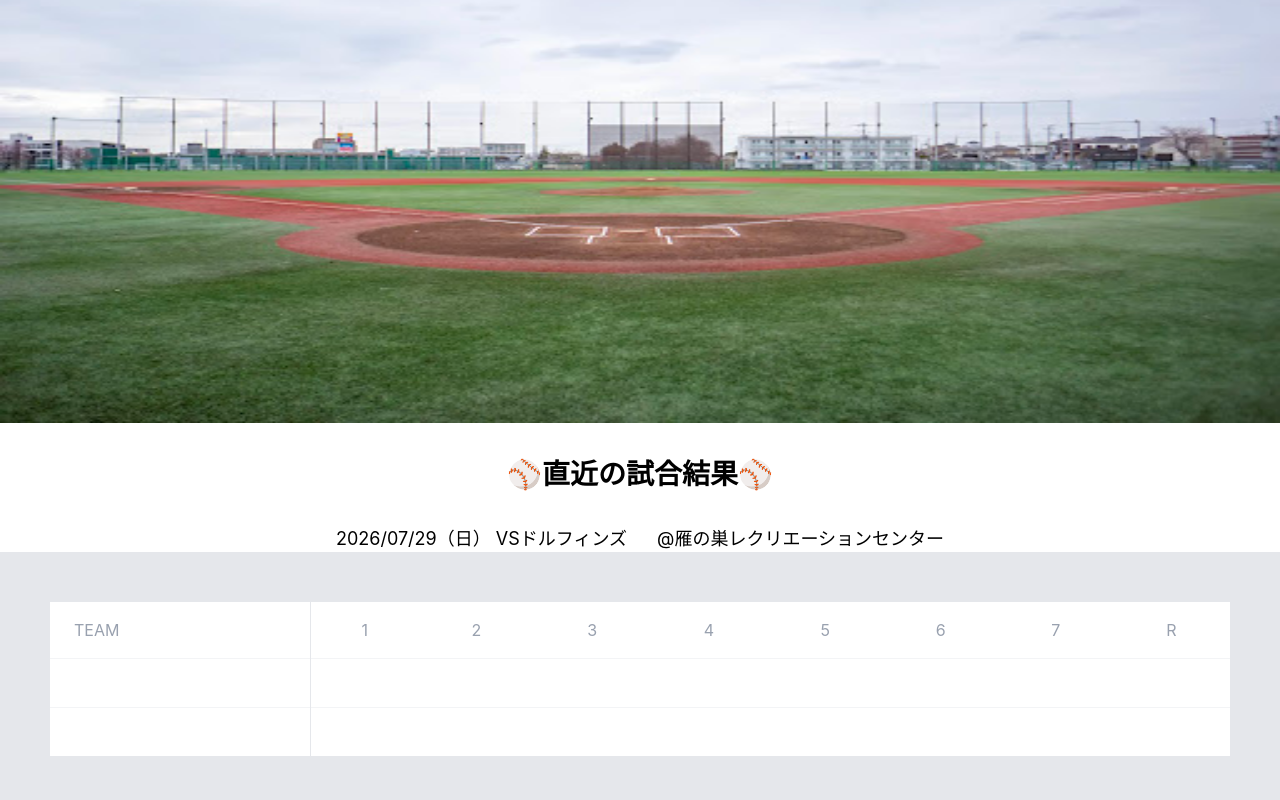
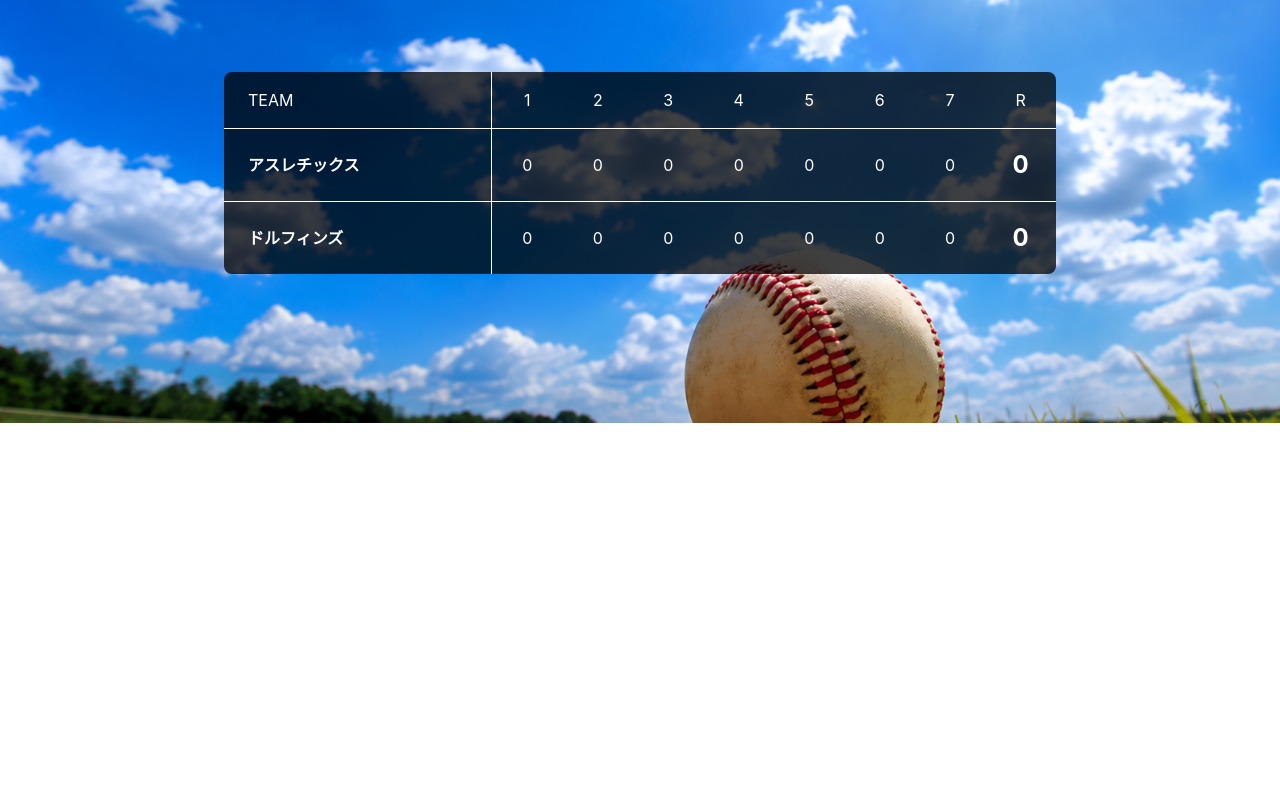
Before and after one commit to hibiki0324-gif/Athletics, a React (Vite) app in the folder frontend/: page / in a window 1280 px wide. Shown: the part 280-1080 px from the top of the page. Built offline with nearby package versions, Linux system fonts and the light colour scheme.

Commit message:
スコアボード修正

```diff
--- a/frontend/src/App.tsx
+++ b/frontend/src/App.tsx
@@ -1,7 +1,6 @@
 import Footer from "./components/layout/Footer"
 import Header from "./components/layout/Header"
-import RecentResults from "./components/top/RecentResults"
-import ScoreBoard from "./components/top/ScoreBoard"
+import Card from "./components/top/card"
 import TopImage from "./components/top/TopImage"
 
 function App() {
@@ -11,8 +10,7 @@ function App() {
       <Header />
         <main className="flex-1">
           <TopImage />
-          <RecentResults />
-          <ScoreBoard />
+          <Card />
         </main>
       <Footer />
     </div>
--- /dev/null
+++ b/frontend/src/components/top/Card.tsx
@@ -0,0 +1,9 @@
+
+function Card(){
+    return(
+        <div className="w-full h-[500px]">
+        </div>
+    )
+};
+
+export default Card;
--- a/frontend/src/components/top/ScoreBoard.tsx
+++ /dev/null
@@ -1,56 +0,0 @@
-
-function ScoreBoard(){
-    return(
-        <div>
-            <div className="flex justify-center text-[18px]">
-                <p>2026/07/29（日） VSドルフィンズ</p>
-                <p className="pl-[30px]">@雁の巣レクリエーションセンター</p>
-            </div>
-            <div className="w-full bg-gray-200 p-[50px] mb-[50px]">
-                <div className="bg-white">
-                    <table className="w-full border-collapse">
-                        <thead>
-                            <tr className="text-gray-400">
-                                <th className="border-r border-gray-200 px-6 py-4 text-left font-normal">TEAM</th>
-                                <th className="px-4 py-4 font-normal">1</th>
-                                <th className="px-4 py-4 font-normal">2</th>
-                                <th className="px-4 py-4 font-normal">3</th>
-                                <th className="px-4 py-4 font-normal">4</th>
-                                <th className="px-4 py-4 font-normal">5</th>
-                                <th className="px-4 py-4 font-normal">6</th>
-                                <th className="px-4 py-4 font-normal">7</th>
-                                <th className="px-4 py-4 font-normal">R</th>
-                            </tr>
-                        </thead>
-                        <tbody>
-                            <tr className="border-t border-gray-100">
-                                <th className="border-r border-gray-200 px-6 py-6 text-left font-bold"></th>
-                                <td className="px-4 py-6"></td>
-                                <td className="px-4 py-6"></td>
-                                <td className="px-4 py-6"></td>
-                                <td className="px-4 py-6"></td>
-                                <td className="px-4 py-6"></td>
-                                <td className="px-4 py-6"></td>
-                                <td className="px-4 py-6"></td>
-                                <td className="text-center text-2xl font-bold"></td>
-                            </tr>
-                            <tr className="border-t border-gray-100">
-                                <th className="border-r border-gray-200 px-6 py-6 text-left font-bold"></th>
-                                <td className="px-4 py-6"></td>
-                                <td className="px-4 py-6"></td>
-                                <td className="px-4 py-6"></td>
-                                <td className="px-4 py-6"></td>
-                                <td className="px-4 py-6"></td>
-                                <td className="px-4 py-6"></td>
-                                <td className="px-4 py-6"></td>
-                                <td className="text-center text-2xl font-bold"></td>
-                            </tr>
-                        </tbody>
-                    </table>
-                </div>
-            </div>
-        </div>
-    )
-};
-
-export default ScoreBoard;
--- a/frontend/src/components/top/TopImage.tsx
+++ b/frontend/src/components/top/TopImage.tsx
@@ -1,10 +1,50 @@
-import main from '../../assets/main.jpg'
+import main from '../../assets/mainvisual.png'
 
 function TopImage(){
     return(
-        <div>
-            {/*ダミー画像配置*/}
-            <img src={main} className='w-[100%] h-[500px]'></img>
+        <div className='relative w-full h-[500px] overflow-hidden flex items-center justify-center'>
+            <img src={main} alt="試合風景・チーム写真" className="absolute inset-0 w-full h-full object-cover"/>
+            <div className="relative z-10 bg-black/75 rounded-lg w-[65%]">
+                <table className="w-full border-collapse">
+                    <thead>
+                        <tr className="text-gray-400 text-white">
+                            <th className="border-r px-6 py-4 text-left font-normal">TEAM</th>
+                            <th className="px-4 py-4 font-normal">1</th>
+                            <th className="px-4 py-4 font-normal">2</th>
+                            <th className="px-4 py-4 font-normal">3</th>
+                            <th className="px-4 py-4 font-normal">4</th>
+                            <th className="px-4 py-4 font-normal">5</th>
+                            <th className="px-4 py-4 font-normal">6</th>
+                            <th className="px-4 py-4 font-normal">7</th>
+                            <th className="px-4 py-4 font-normal">R</th>
+                        </tr>
+                    </thead>
+                    <tbody>
+                        <tr className="border-t text-white">
+                            <th className="border-r px-6 py-6 text-left font-bold text-white">アスレチックス</th>
+                            <td className="px-4 py-6 text-center">0</td>
+                            <td className="px-4 py-6 text-center">0</td>
+                            <td className="px-4 py-6 text-center">0</td>
+                            <td className="px-4 py-6 text-center">0</td>
+                            <td className="px-4 py-6 text-center">0</td>
+                            <td className="px-4 py-6 text-center">0</td>
+                            <td className="px-4 py-6 text-center">0</td>
+                            <td className="text-center text-2xl font-bold">0</td>
+                        </tr>
+                        <tr className="border-t text-white">
+                            <th className="border-r px-6 py-6 text-left font-bold text-white">ドルフィンズ</th>
+                            <td className="px-4 py-6 text-center">0</td>
+                            <td className="px-4 py-6 text-center">0</td>
+                            <td className="px-4 py-6 text-center">0</td>
+                            <td className="px-4 py-6 text-center">0</td>
+                            <td className="px-4 py-6 text-center">0</td>
+                            <td className="px-4 py-6 text-center">0</td>
+                            <td className="px-4 py-6 text-center">0</td>
+                            <td className="text-center text-2xl font-bold">0</td>
+                        </tr>
+                    </tbody>
+                </table>
+            </div>
         </div>
     )
 };
```
Also changed, not shown: frontend/src/assets/mainvisual.png (added).
